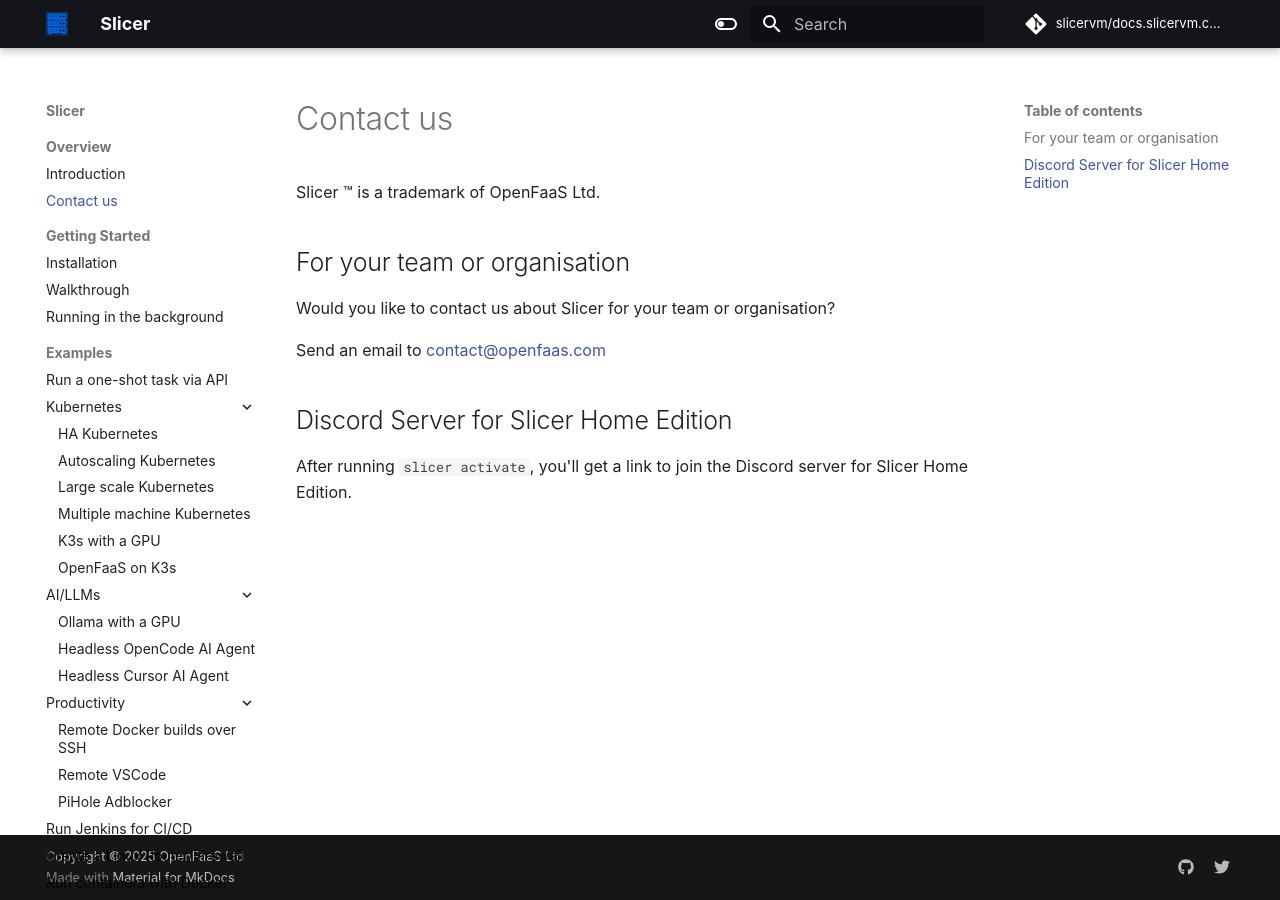
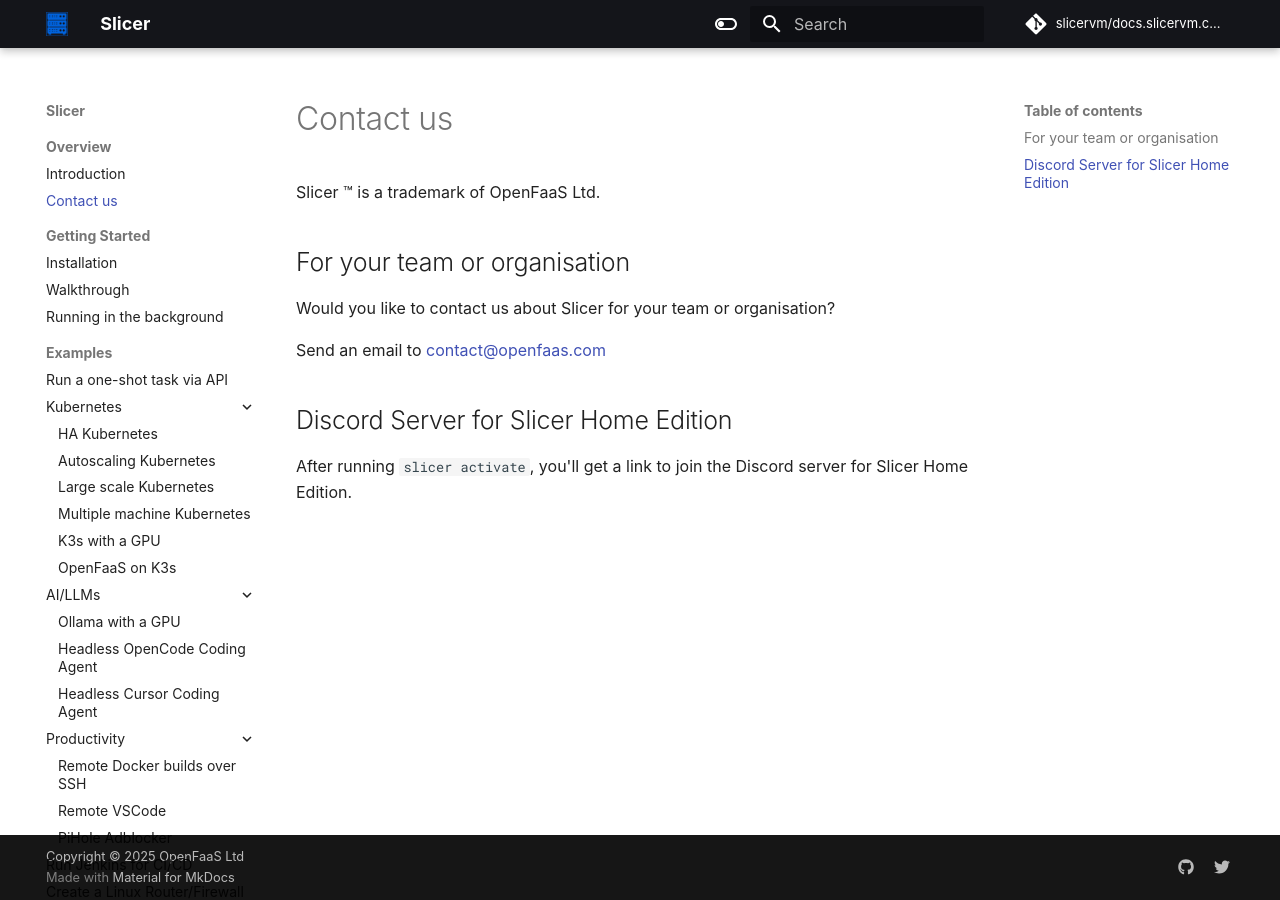
Before and after one commit to slicervm/docs.slicervm.com, an MkDocs documentation site: the page built from docs/contact.md, in a window 1280 px wide. Built offline with MkDocs 1.6.1 and Material for MkDocs 9.7.7, drawn with Linux system fonts in a browser that asks for light colours; some web fonts are replaced; comment, search, counter and statistics services are not loaded.

Commit message:
AI agents => Coding agents
Signed-off-by: Alex Ellis (OpenFaaS Ltd) <alexellis2@gmail.com>

```diff
--- a/mkdocs.yml
+++ b/mkdocs.yml
@@ -104,8 +104,8 @@
           - OpenFaaS on K3s: examples/openfaas.md
       - AI/LLMs:
           - Ollama with a GPU: examples/gpu-ollama.md
-          - Headless OpenCode AI Agent: examples/opencode-ai-agent.md
-          - Headless Cursor AI Agent: examples/cursor-cli-agent.md
+          - Headless OpenCode Coding Agent: examples/opencode-ai-agent.md
+          - Headless Cursor Coding Agent: examples/cursor-cli-agent.md
       - Productivity:
           - Remote Docker builds over SSH: examples/buildkit.md
           - Remote VSCode: examples/remote-vscode.md
```
